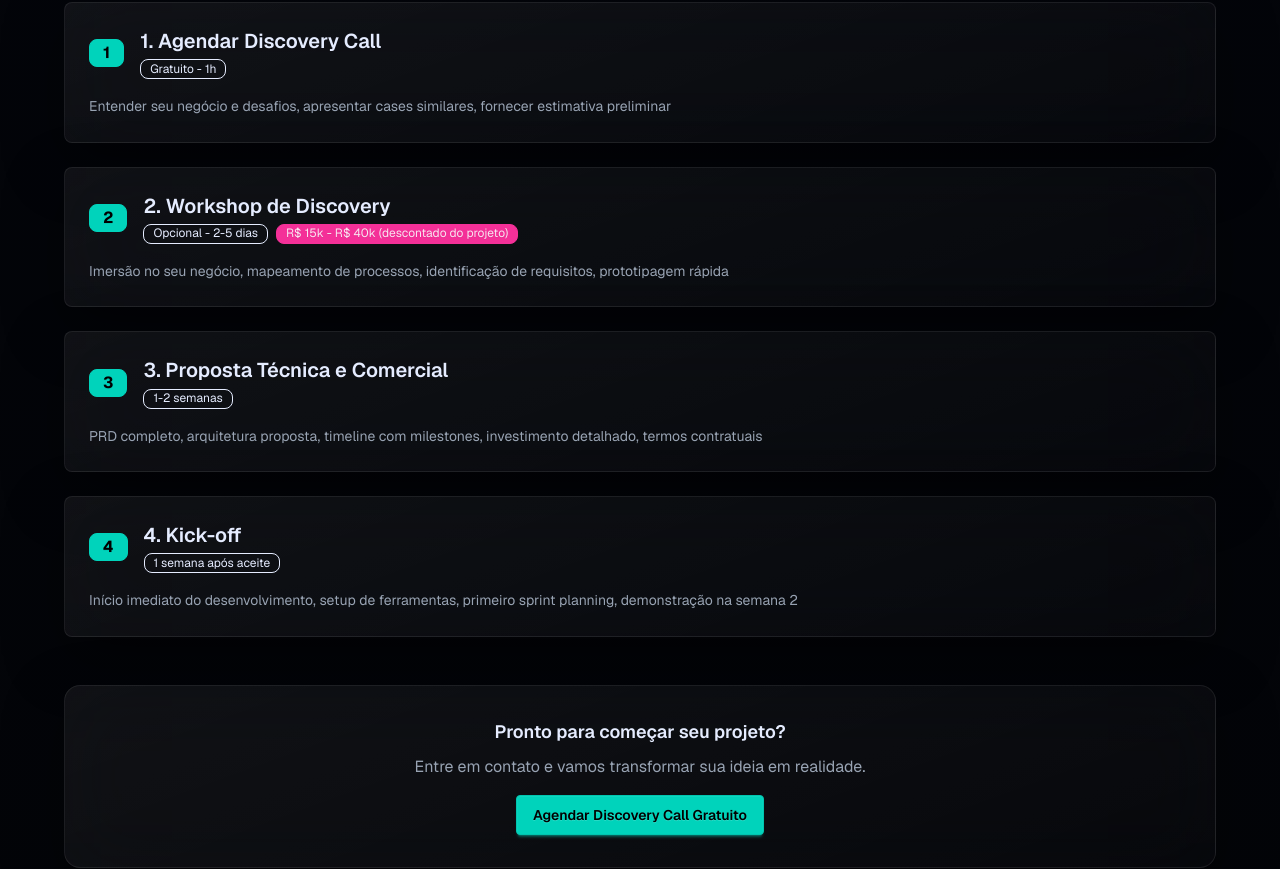
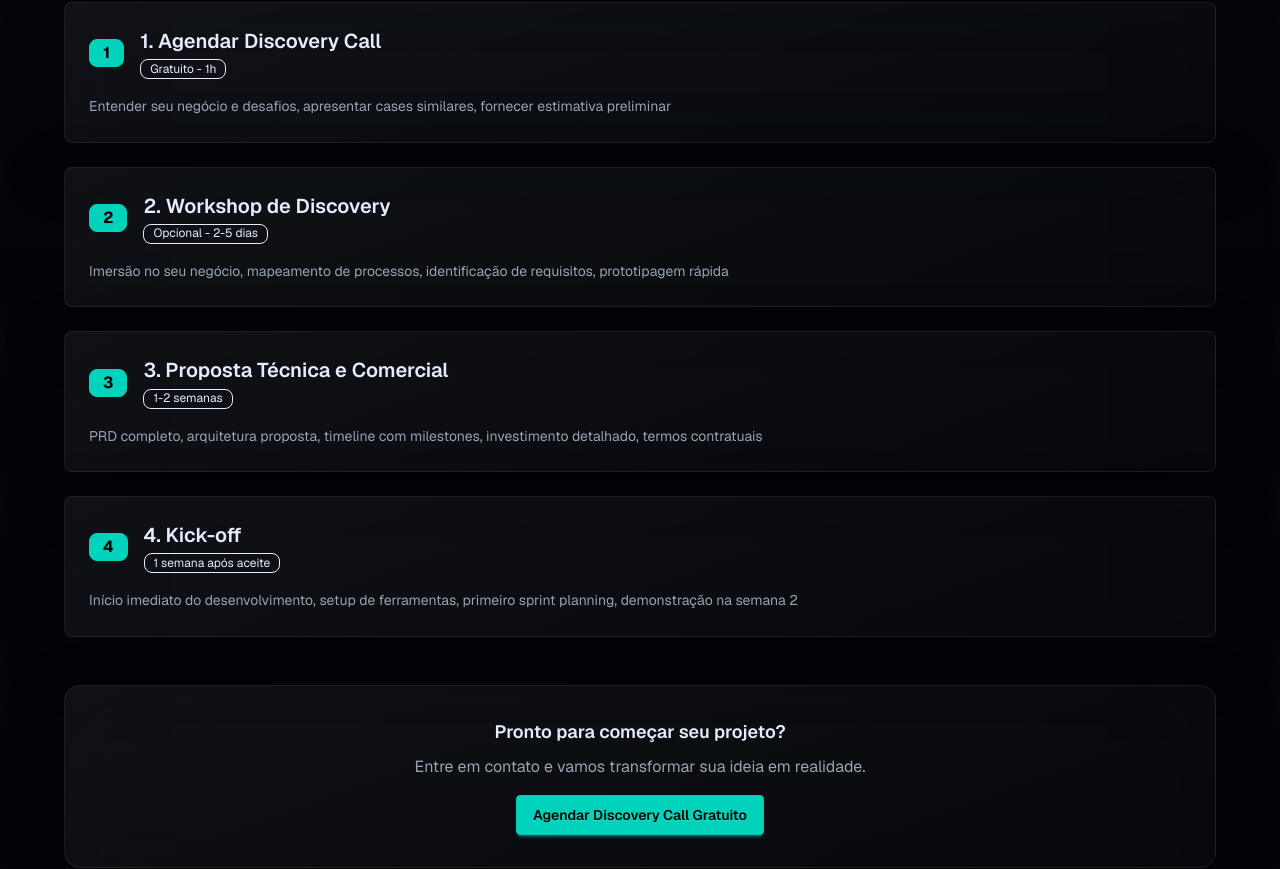
Before and after one commit to kaiqueyamamoto/wolfstoke-com, a Next.js app: page /solucoes in a window 1280 px wide. Shown: the part 8066-8935 px from the top of the page. Built offline with nearby package versions, Linux system fonts and the light colour scheme.

Commit message:
feat: remove badge de investimento na seção NextSteps
- Elimina a exibição do badge de investimento na seção NextStepsSection para simplificar a apresentação das etapas.
- Foca na clareza das informações apresentadas aos usuários.

```diff
--- a/app/components/solucoes/NextStepsSection.tsx
+++ b/app/components/solucoes/NextStepsSection.tsx
@@ -33,11 +33,6 @@ export default function NextStepsSection() {
                       <div className="badge badge-outline badge-sm mt-1">
                         {step.duration}
                       </div>
-                      {step.investment && (
-                        <div className="badge badge-secondary badge-sm mt-1 ml-2">
-                          {step.investment}
-                        </div>
-                      )}
                     </div>
                   </div>
                 </div>
```
